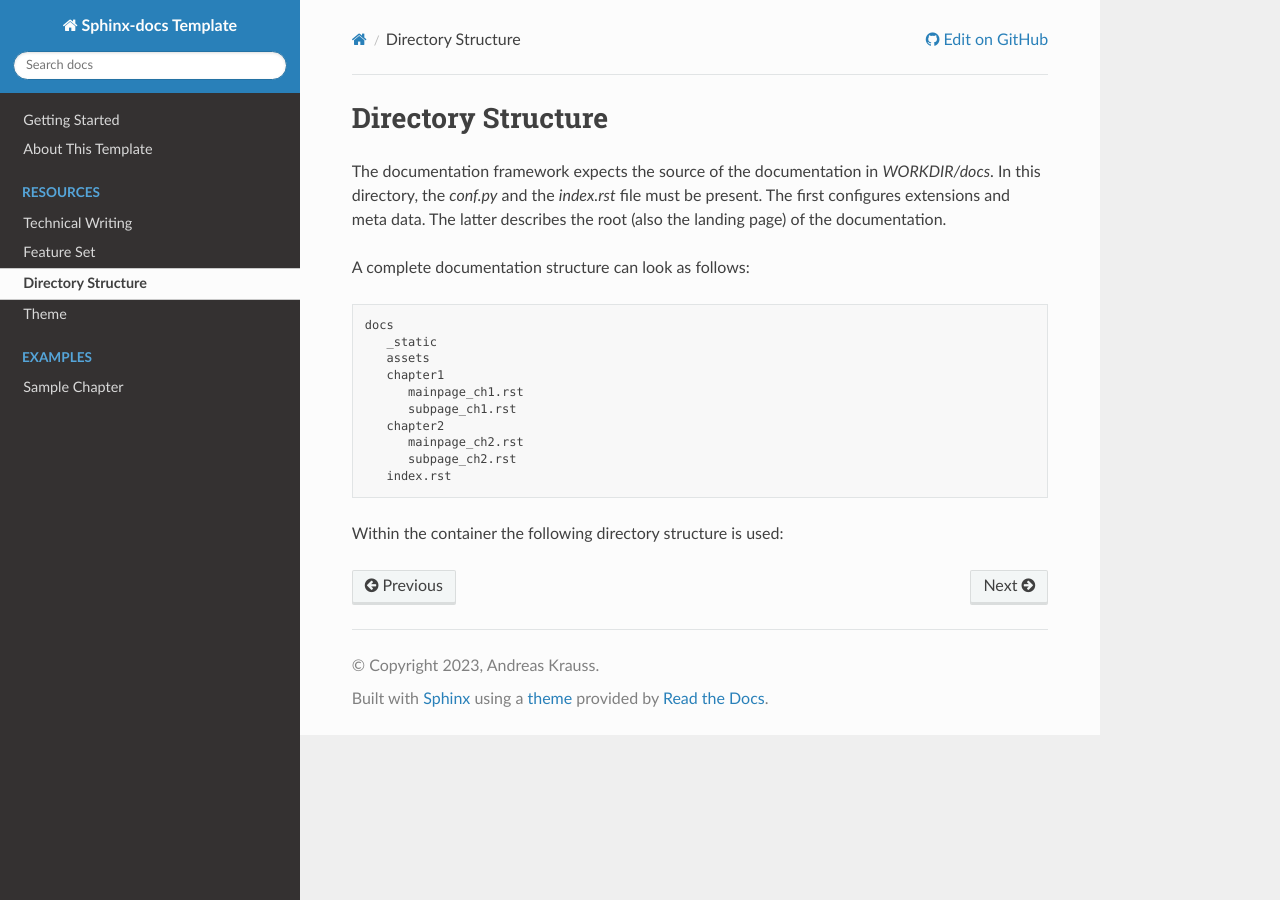
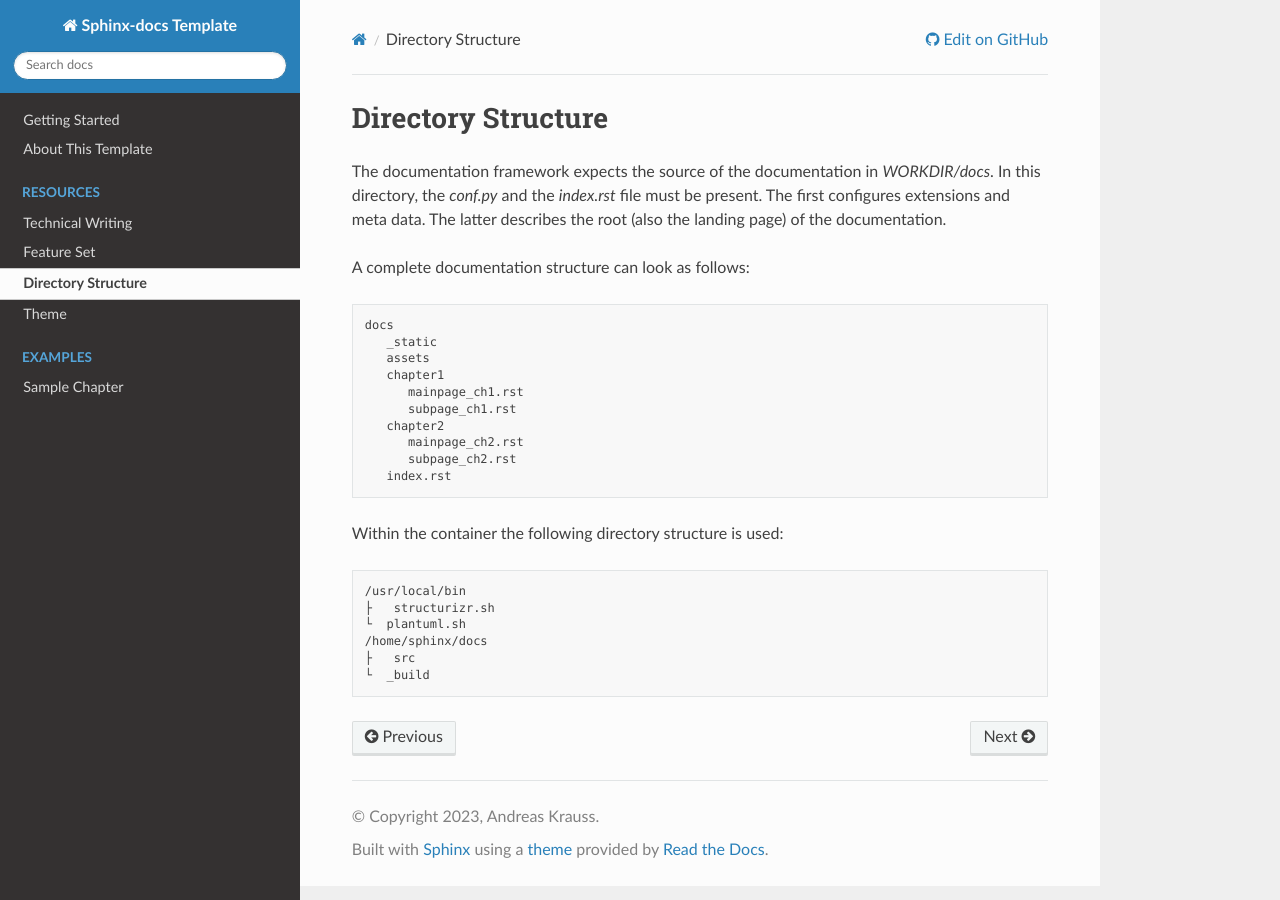
Before and after one commit to AndreasKrauss42/sphinx-docs-template, a Sphinx documentation site: the page built from docs/resources/directory_structure.rst, in a window 1280 px wide. Built offline with Sphinx 7.4.7 and the Read the Docs theme 2.0.0, drawn with Linux system fonts in a browser that asks for light colours.

Commit message:
docs: add some structural notes

```diff
--- a/docs/resources/directory_structure.rst
+++ b/docs/resources/directory_structure.rst
@@ -26,3 +26,12 @@ A complete documentation structure can look as follows:
 
 
 Within the container the following directory structure is used:
+
+.. code-block:: text
+
+   /usr/local/bin
+   ├   structurizr.sh
+   └  plantuml.sh
+   /home/sphinx/docs
+   ├   src
+   └  _build
```
